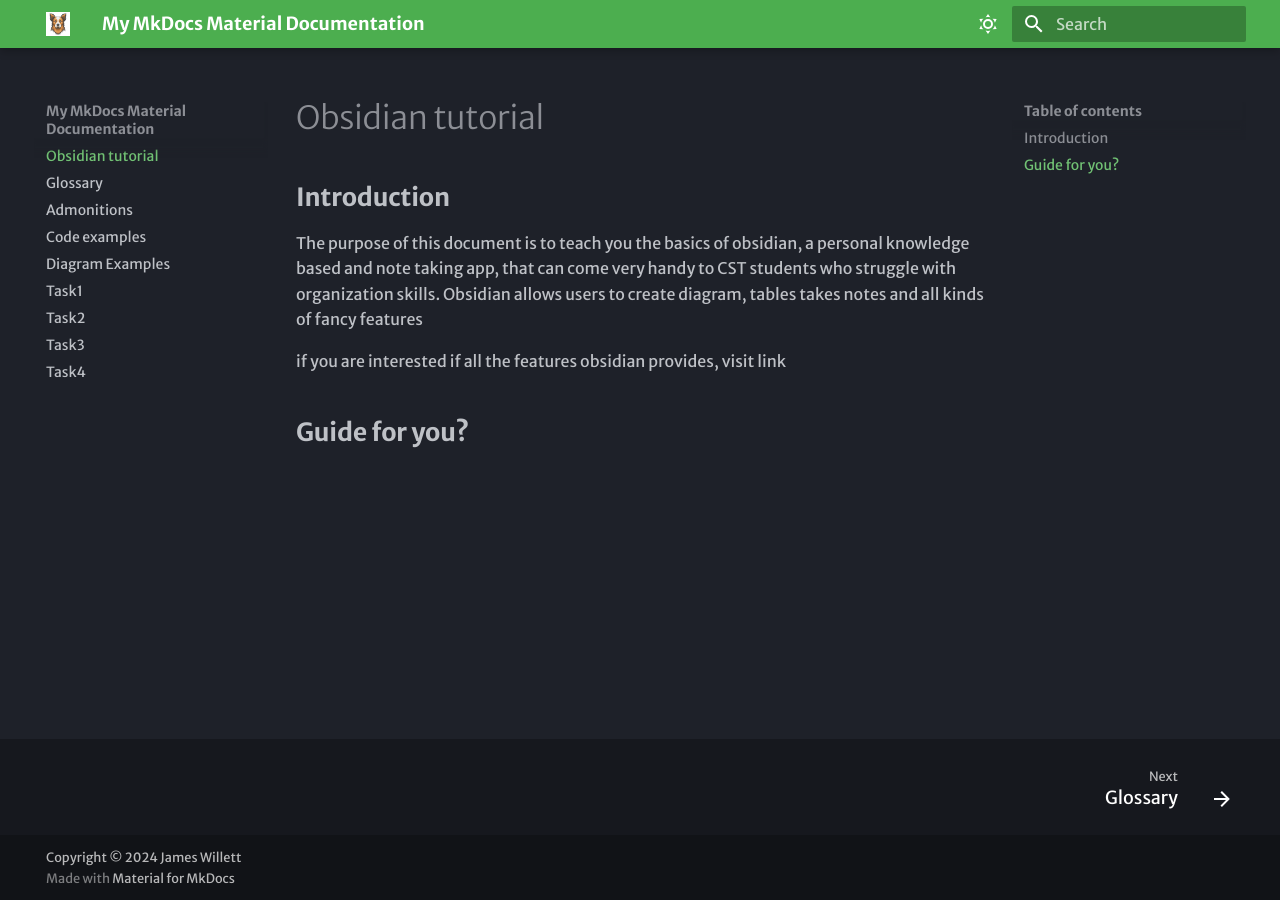
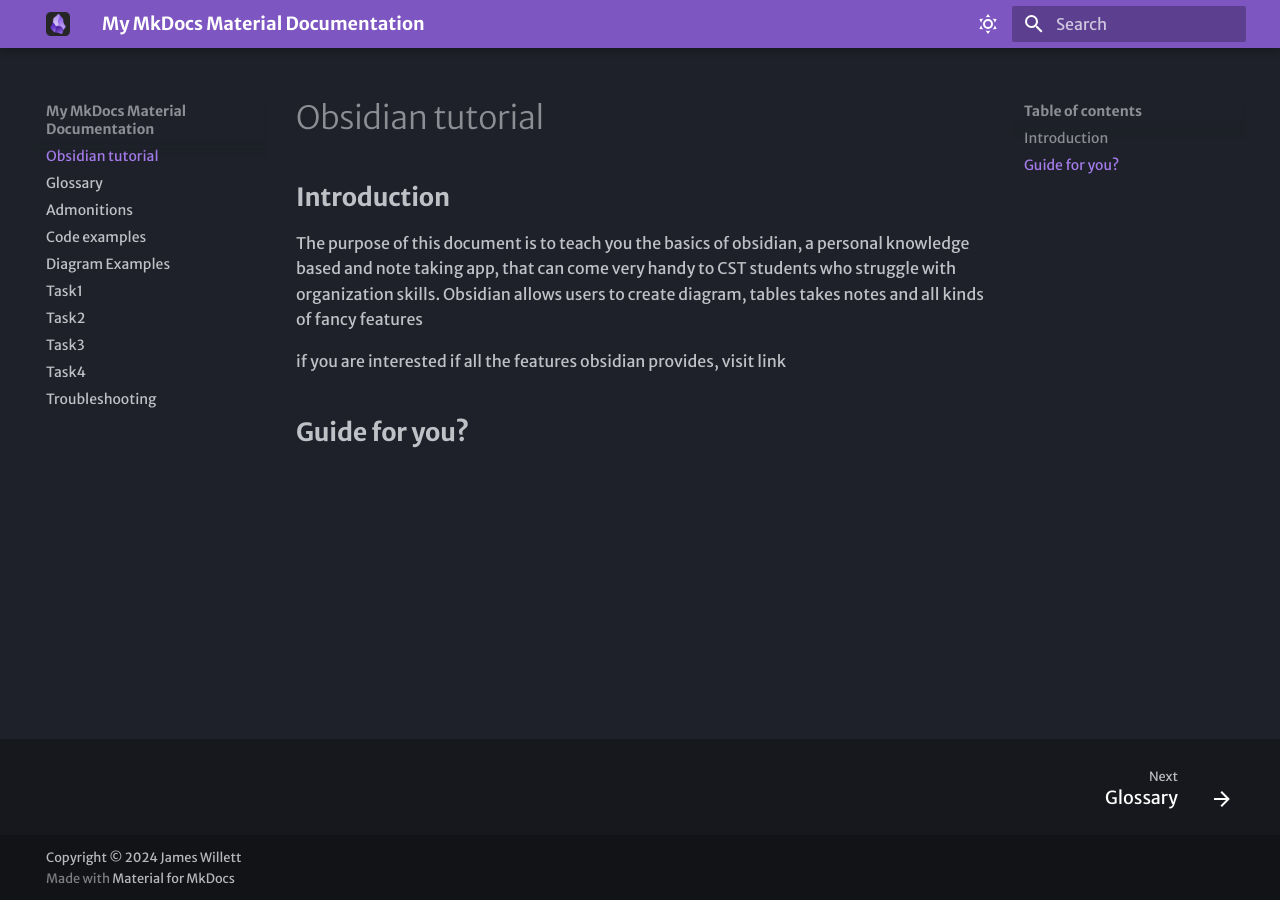
Before and after one commit to AllenLu12/COMP_2216_Obsidian_tutorial, an MkDocs documentation site: the page built from docs/index.md, in a window 1280 px wide. Built offline with MkDocs 1.6.1 and Material for MkDocs 9.7.7, drawn with Linux system fonts in a browser that asks for light colours; some web fonts are replaced.

Commit message:
Change color scheme

```diff
--- a/mkdocs.yml
+++ b/mkdocs.yml
@@ -5,8 +5,8 @@
   font:
     text: Merriweather Sans
     code: Red Hat Mono
-  logo: assets/logo.jpg
-  favicon: assets/logo.jpg
+  logo: assets/logo.png
+  favicon: assets/logo.png
   features:
     - navigation.footer
   palette:
@@ -15,16 +15,14 @@
       toggle:
         icon: material/weather-sunny
         name: Dark mode
-      primary: green
-      accent: deep purple
+      primary: deep purple
+      accent: indigo
 
     # Light Mode
     - scheme: default
       toggle:
         icon: material/weather-night
         name: Light mode
-      primary: blue
-      accent: deep orange
 
 markdown_extensions:
   - attr_list
```
Also changed, not shown: docs/assets/logo.jpg (deleted), docs/assets/logo.png (added), docs/troubleshooting.md (added).
